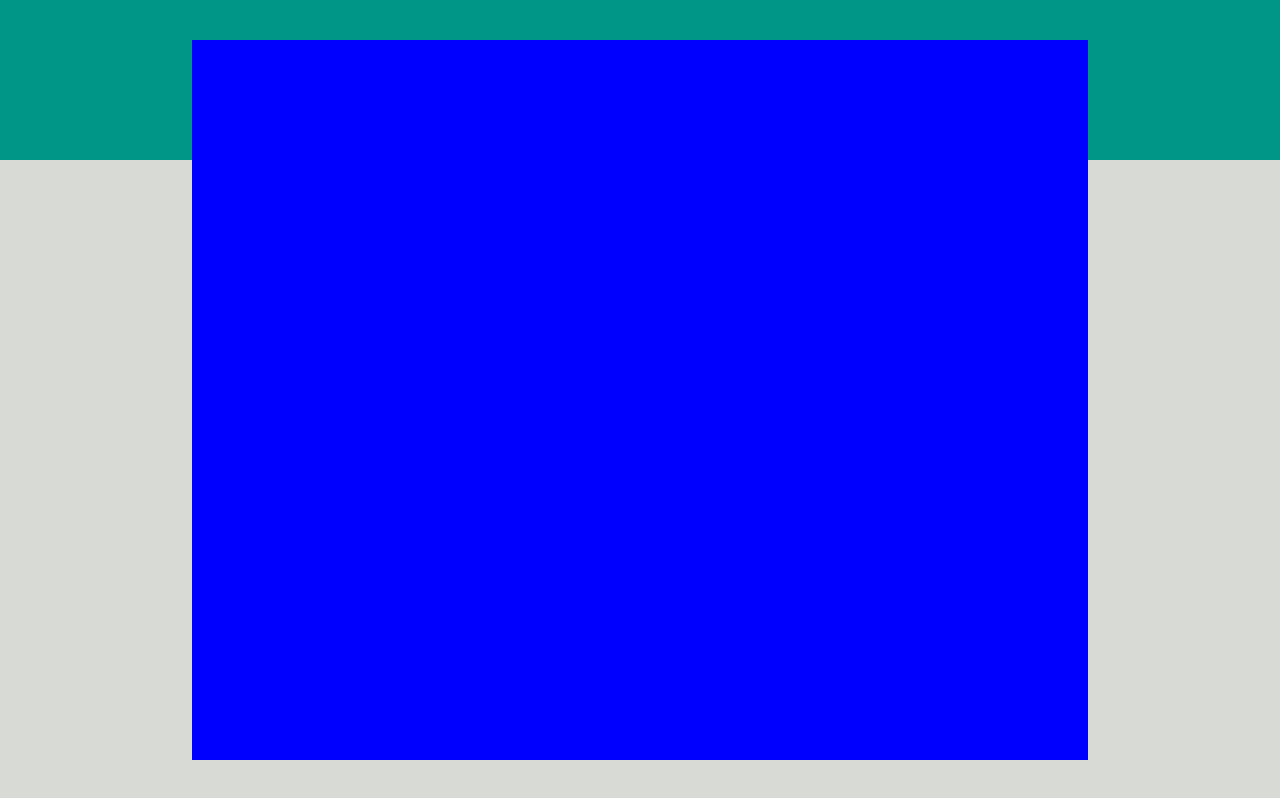
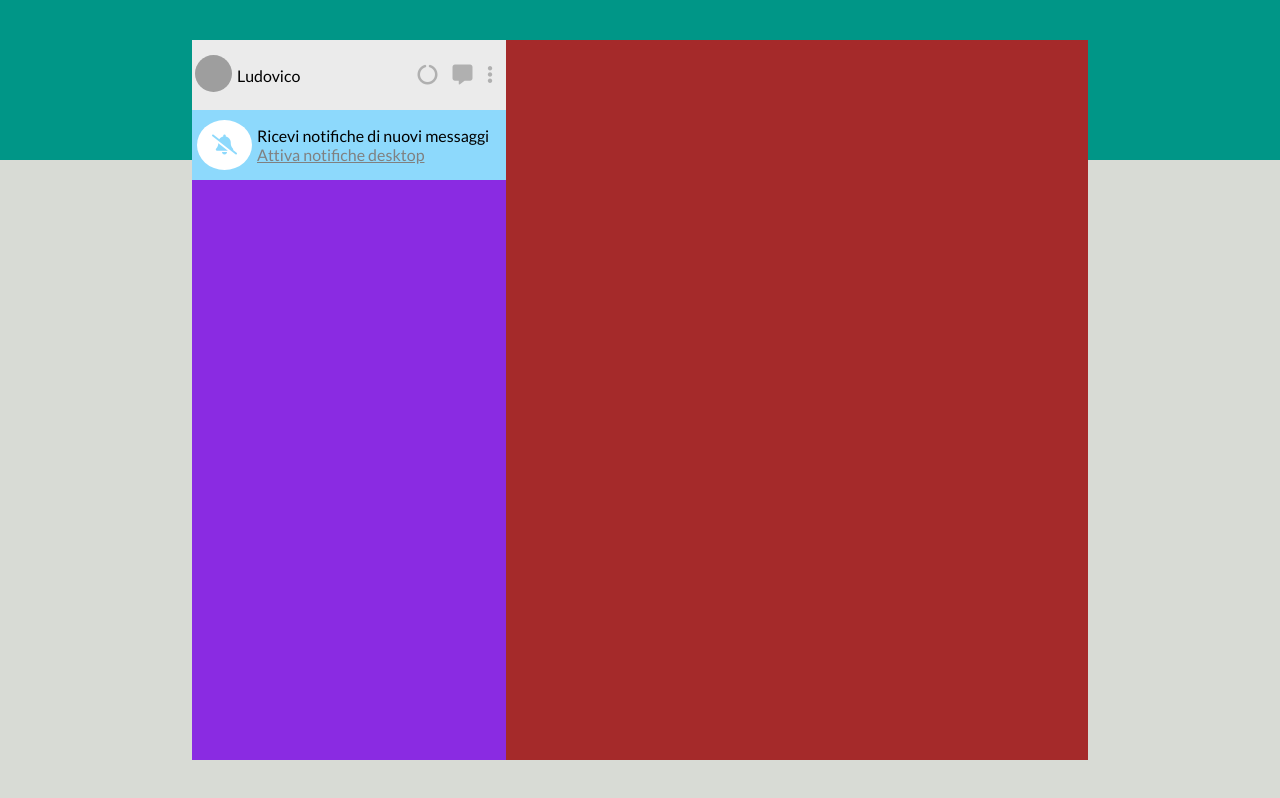
Before and after one commit to ludovicofiore/vue-boolzapp, a plain HTML site: page index.html in a window 1280 px wide. Drawn offline with nearby package versions, Linux system fonts and the light colour scheme; grey boxes are pictures that could not be loaded.

Commit message:
feat: add notifications div

```diff
--- a/css/style.css
+++ b/css/style.css
@@ -101,3 +101,26 @@ main {
     font-size: 20px;
     margin-right: 10px;
 }
+
+
+/* div notifiche */
+#notifications {
+    width: 100%;
+    height: 70px;
+    background-color: rgb(141, 217, 252);
+    display: flex;
+    align-items: center;
+}
+
+#notifications a {
+    color: grey;
+}
+
+.fa-bell-slash {
+    font-size: 20px;
+    padding: 15px;
+    background-color: white;
+    border-radius: 50%;
+    margin: 0 5px;
+    color: rgb(141, 217, 252);
+}
--- a/index.html
+++ b/index.html
@@ -8,6 +8,10 @@
     <link rel="stylesheet" href="https://cdnjs.cloudflare.com/ajax/libs/font-awesome/6.5.2/css/all.min.css"
     integrity="sha512-SnH5WK+bZxgPHs44uWIX+LLJAJ9/2PkPKZ5QiAj6Ta86w+fsb2TkcmfRyVX3pBnMFcV7oQPJkl9QevSCWr3W6A=="
     crossorigin="anonymous" referrerpolicy="no-referrer" />
+    <!-- google fonts -->
+    <link rel="preconnect" href="https://fonts.googleapis.com">
+    <link rel="preconnect" href="https://fonts.gstatic.com" crossorigin>
+    <link href="https://fonts.googleapis.com/css2?family=Lato:wght@300;400;700&display=swap" rel="stylesheet">
     <!-- cdn vue -->
     <script src='https://unpkg.com/vue@3/dist/vue.global.js'></script>
     <!-- css -->
@@ -25,8 +29,48 @@
         </div>
     </div>
 
+    <!-- main content -->
     <div id="app">
 
+        <!-- colonna sinistra con lista contatti -->
+        <section id="left-col">
+
+            <!-- div profilo utente -->
+            <div class="profile">
+
+                <div class="profile-data">
+                    <div class="profile-pic">
+                        <img src="https://picsum.photos/200" alt="immagine profilo">
+                    </div>
+                    <span>Ludovico</span>
+                </div>
+
+                <div class="profile-options">
+                    <i class="fa-solid fa-circle-notch"></i>
+                    <i class="fa-solid fa-message"></i>
+                    <i class="fa-solid fa-ellipsis-vertical"></i>
+                </div>
+            </div>
+
+            <!-- div notifiche -->
+            <div id="notifications">
+                <i class="fa-solid fa-bell-slash"></i>
+                <div id="notifications-text">
+                    <p>Ricevi notifiche di nuovi messaggi</p>
+                    <a href="#">Attiva notifiche desktop</a>
+
+                </div>
+
+            </div>
+
+
+
+        </section>
+
+        <!-- parte destra con chat -->
+        <section id="chat-container">
+
+        </section>
     </div>
 
 </main>
```
